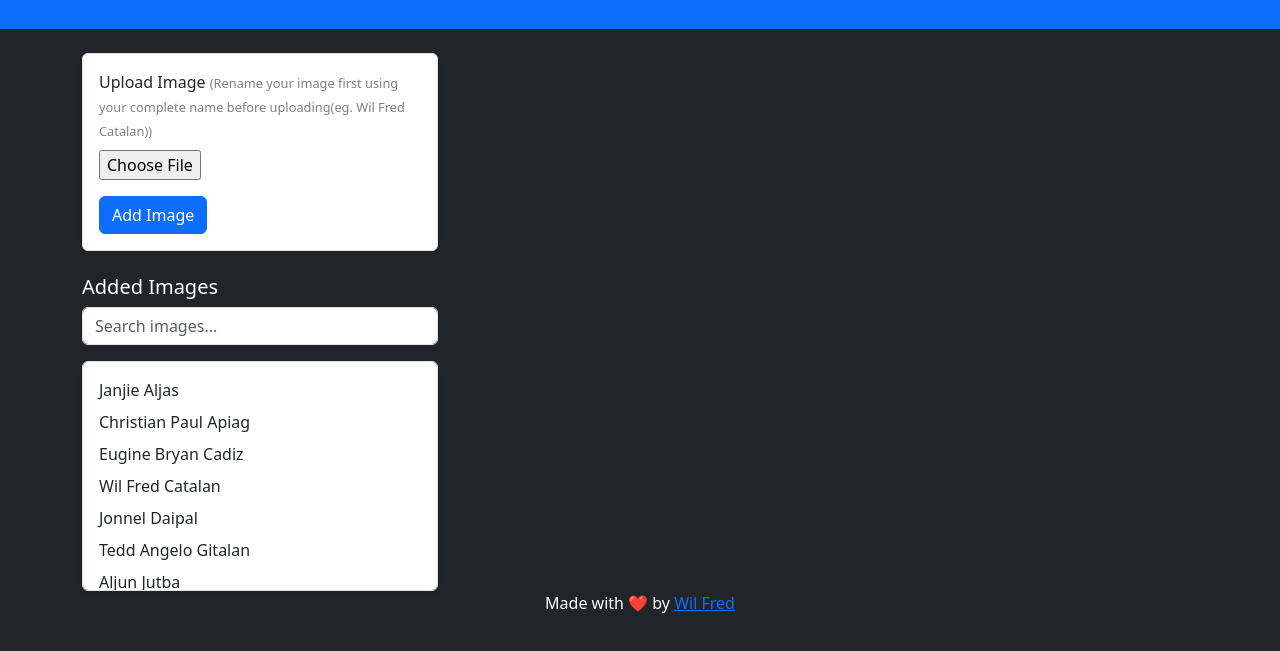
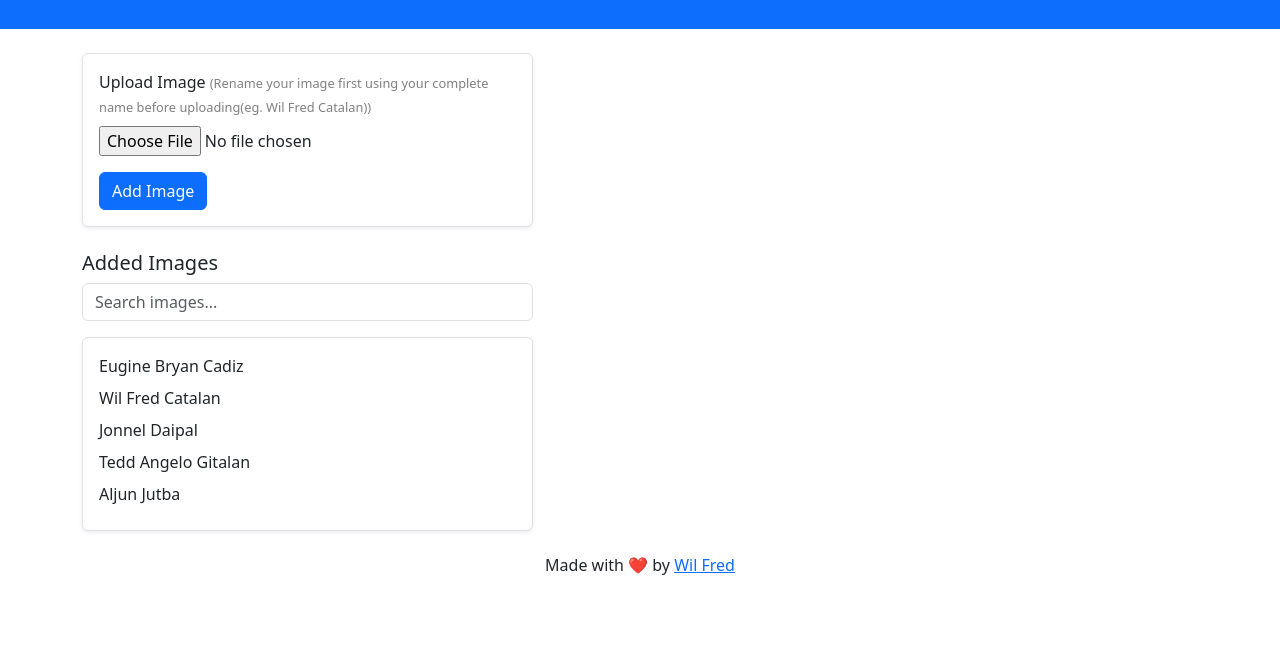
Before and after one commit to Wilfred1097/face-recognition, a website: page public/index.html in a window 1280 px wide. Shown: the part 99-750 px from the top of the page. Drawn offline with nearby package versions, Linux system fonts and the light colour scheme; some packages are replaced by stand-ins of ours; no server answers; a script that the page names is missing.

Commit message:
remove some images and update the body color  to white

```diff
--- a/public/imageList.json
+++ b/public/imageList.json
@@ -1,12 +1,4 @@
 [
-  {
-    "filename": "1745082134286.JPG",
-    "label": "Janjie Aljas"
-  },
-  {
-    "filename": "1745082165722.jpg",
-    "label": "Christian Paul Apiag"
-  },
   {
     "filename": "1745082172301.jpg",
     "label": "Eugine Bryan Cadiz"
@@ -26,9 +18,5 @@
   {
     "filename": "1745082573715.jpg",
     "label": "Aljun Jutba"
-  },
-  {
-    "filename": "1745082984358.jpg",
-    "label": "Rhaziena Sapie"
   }
 ]
--- a/public/index.html
+++ b/public/index.html
@@ -9,14 +9,14 @@
     <link rel="stylesheet" href="https://cdn.jsdelivr.net/npm/sweetalert2@11/dist/sweetalert2.min.css">
     <script src="https://cdn.jsdelivr.net/npm/sweetalert2@11/dist/sweetalert2.all.min.js"></script>
 </head>
-<body class="bg-dark text-white">
+<body class="bg-white text-dark">
     <header class="bg-primary text-white text-center py-3">
         <h1>Real-Time Face Detection</h1>
         <p>Upload an image and watch the magic happen!</p>
     </header>
     <div class="container mt-4">
         <div class="row">
-            <div class="col-md-4">
+            <div class="col-md-5">
                 <form id="uploadForm" method="POST" class="bg-white p-3 border rounded shadow-sm">
                     <div class="mb-3">
                         <label for="fileInput" class="form-label text-dark">
@@ -30,17 +30,17 @@
 
                 <!-- Added Images Section -->
                 <div class="mt-4">
-                    <h5 class="text-white">Added Images</h5>
+                    <h5 class="text-dark">Added Images</h5>
                     <!-- Search Bar -->
                     <input type="text" id="searchBar" class="form-control mb-3" placeholder="Search images..." />
 
-                    <div id="imageList" class="bg-white text-dark p-3 border rounded shadow-sm" style="max-height: 230px; overflow-y: auto;">
+                    <div id="imageList" class="bg-white text-dark p-3 border rounded shadow-sm" style="max-height: 240px; overflow-y: auto;">
                         <!-- Labels will be dynamically added here -->
                     </div>
                 </div>
             </div>
 
-            <div class="col-md-8">
+            <div class="col-md-7">
                 <div id="videoContainer" class="position-relative overflow-hidden" style="height: 500px;">
                     <video id="video" class="rounded position-absolute top-0 start-0 w-100" autoplay muted></video>
                     <canvas id="canvas" class="rounded position-absolute top-0 start-0 w-100"></canvas>
```
Also changed, not shown: images/Apiag.jpg (deleted), images/Rhaziena.jpg (deleted), public/images/1745082165722.jpg (deleted), public/images/1745082984358.jpg (deleted), 2 other files.
